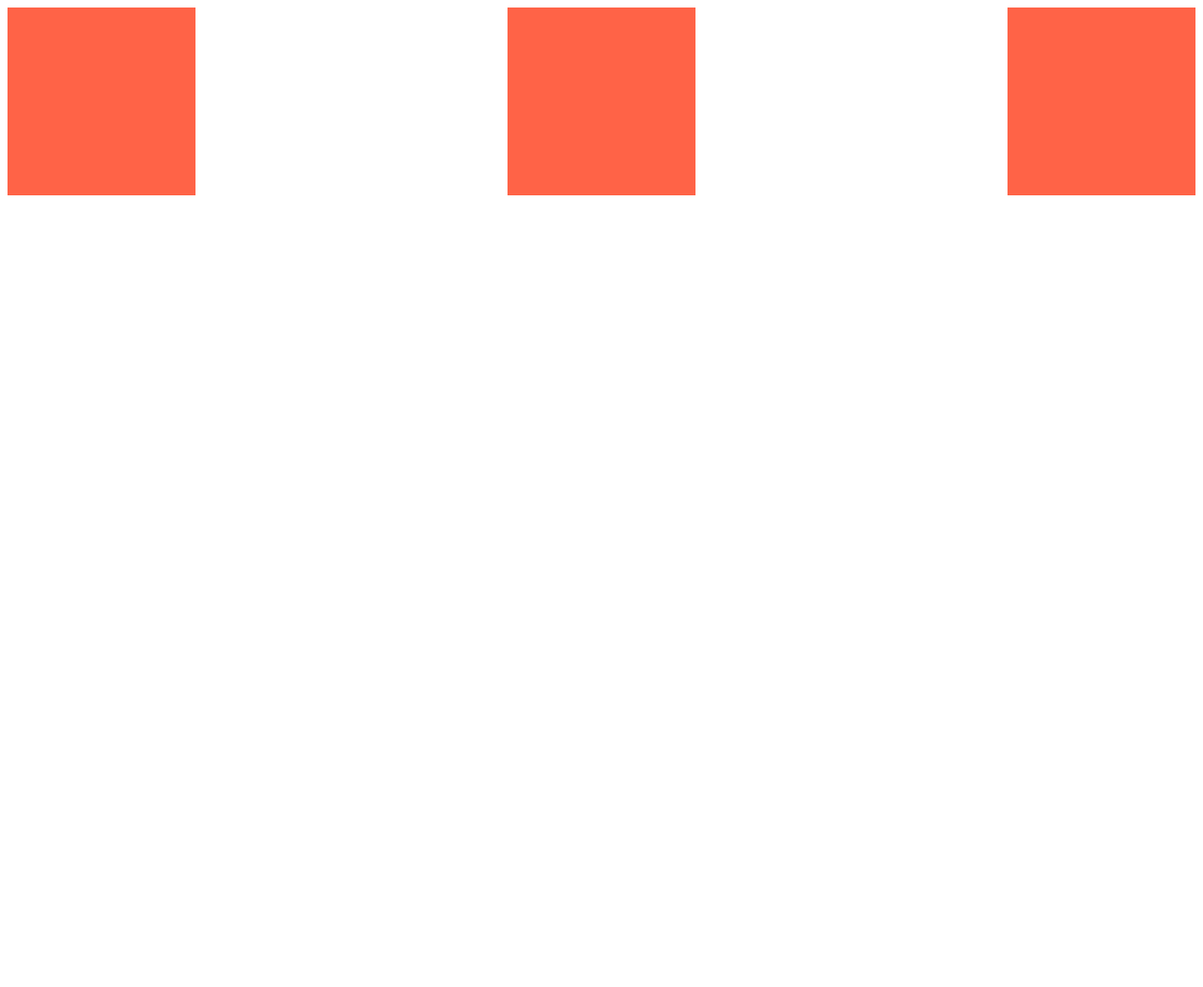
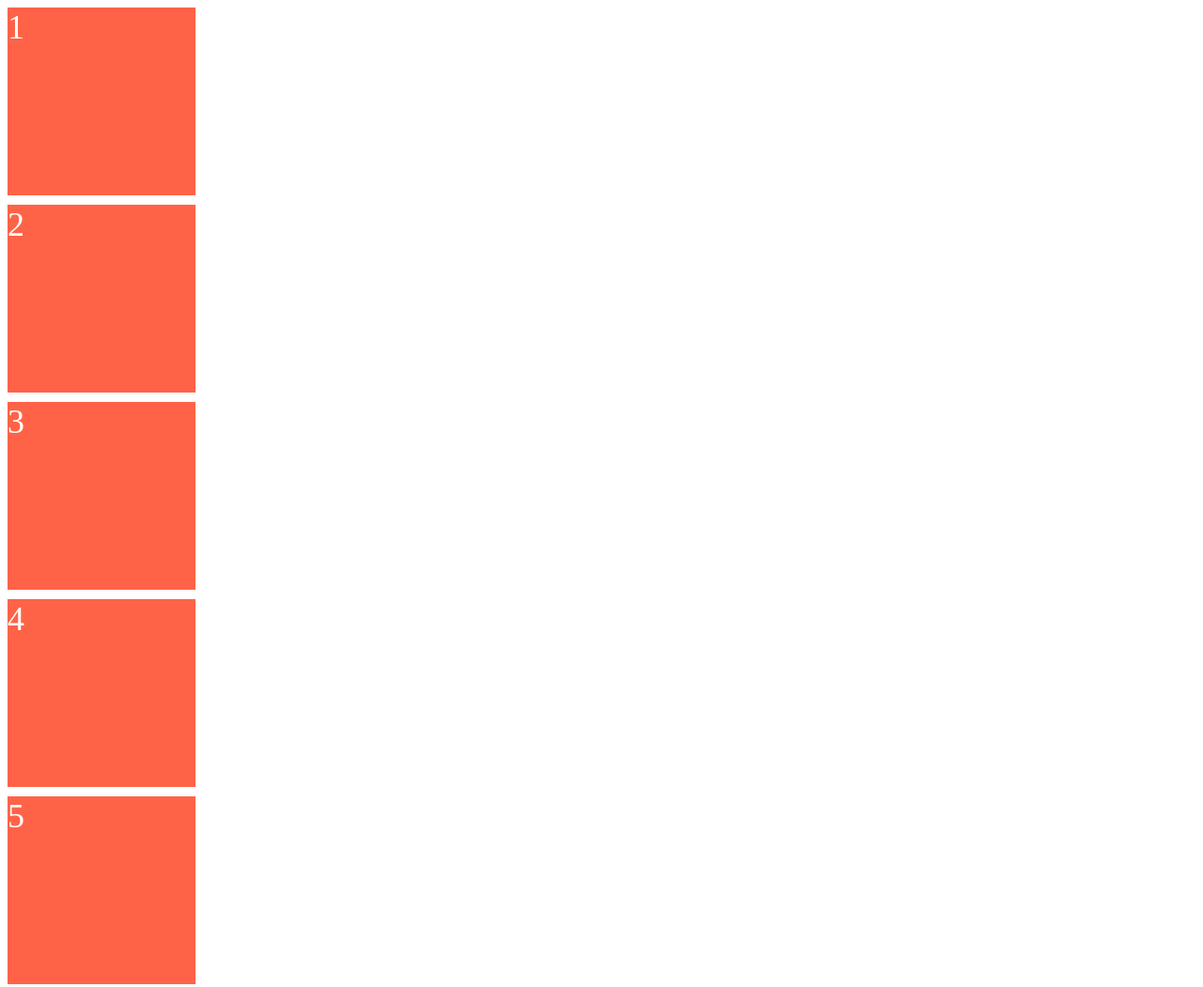
Before and after one commit to beom-yun/css-layout-masterclass, a website built with Vite: page index.html in a window 1280 px wide. Shown: the whole page at 94% size. Before the commit the page ends 800 px from the top, so only its background shows below. Built offline with nearby package versions, Linux system fonts and the light colour scheme.

Commit message:
Flex Direction

```diff
--- a/index.html
+++ b/index.html
@@ -7,8 +7,10 @@
     <title>CSS Layout Masterclass</title>
   </head>
   <body>
-    <div class="box"></div>
-    <div class="box"></div>
-    <div class="box"></div>
+    <div class="box">1</div>
+    <div class="box">2</div>
+    <div class="box">3</div>
+    <div class="box">4</div>
+    <div class="box">5</div>
   </body>
 </html>
--- a/style.css
+++ b/style.css
@@ -1,10 +1,13 @@
 body {
   display: flex;
-  justify-content: space-between;
+  flex-direction: column;
+  gap: 10px;
 }
 
 .box {
   width: 200px;
   height: 200px;
   background-color: tomato;
+  color: white;
+  font-size: 36px;
 }
```
